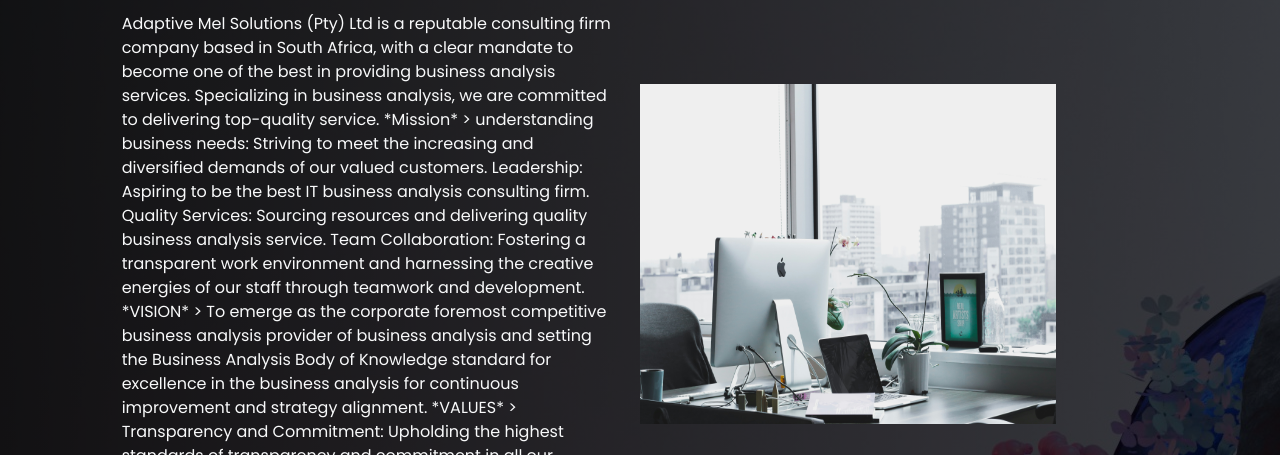
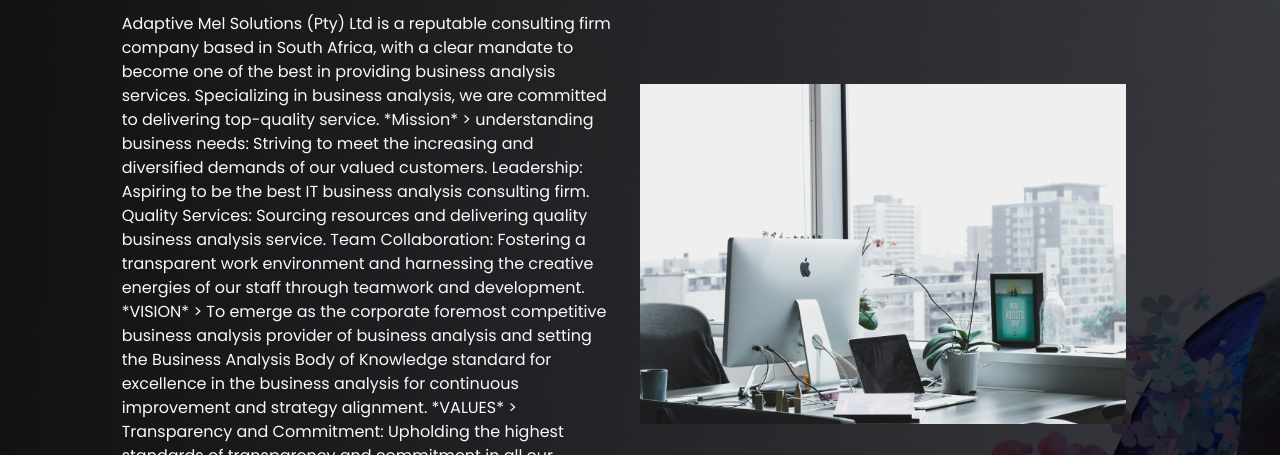
Before and after one commit to Mabishanko/adaptive-mel-solutions, a plain HTML site: page index.html in a window 1280 px wide. Shown: the part 345-800 px from the top of the page. Drawn offline with nearby package versions, Linux system fonts and the light colour scheme; some packages are replaced by stand-ins of ours.

Commit message:
style.css

```diff
--- a/css/style.css
+++ b/css/style.css
@@ -622,7 +622,7 @@ a:focus {
 }
 
 .about_section .img-box img {
-  width: 65%;
+  width: 76%;
 
 }
 
```
